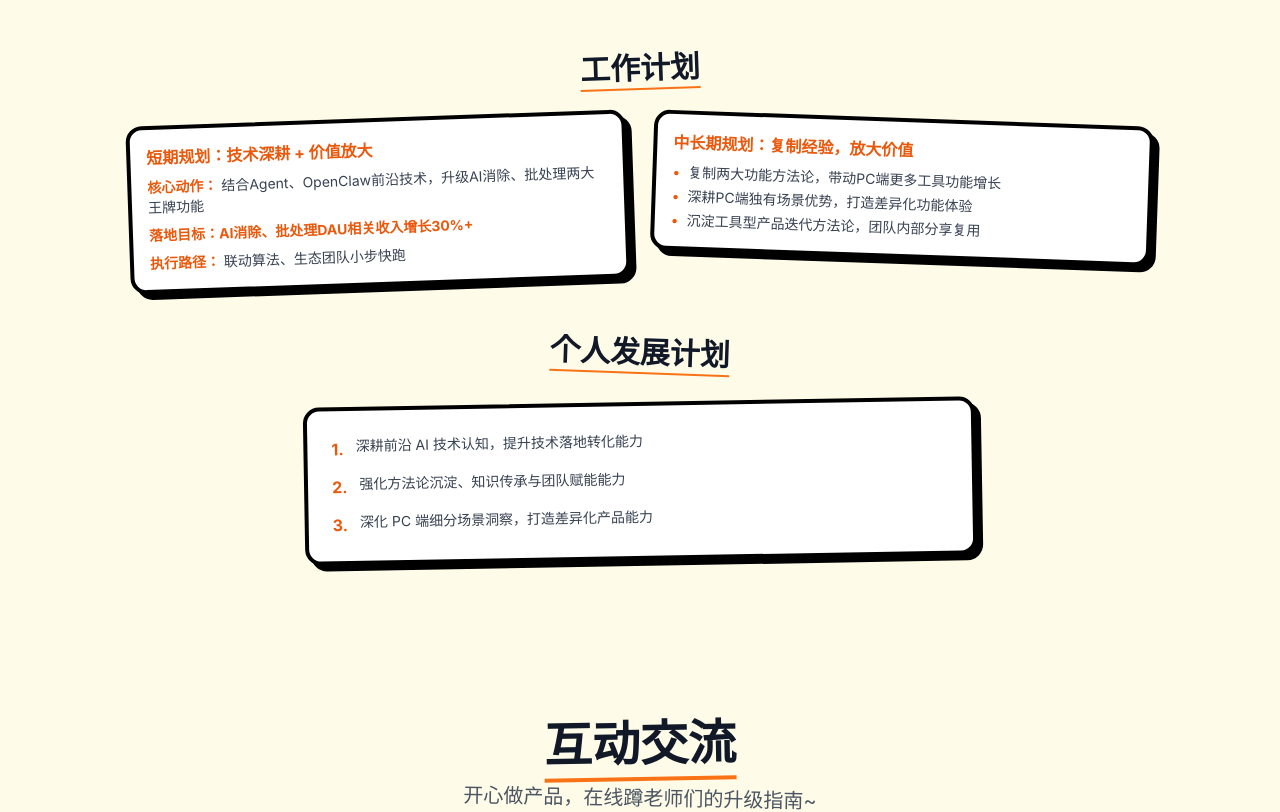
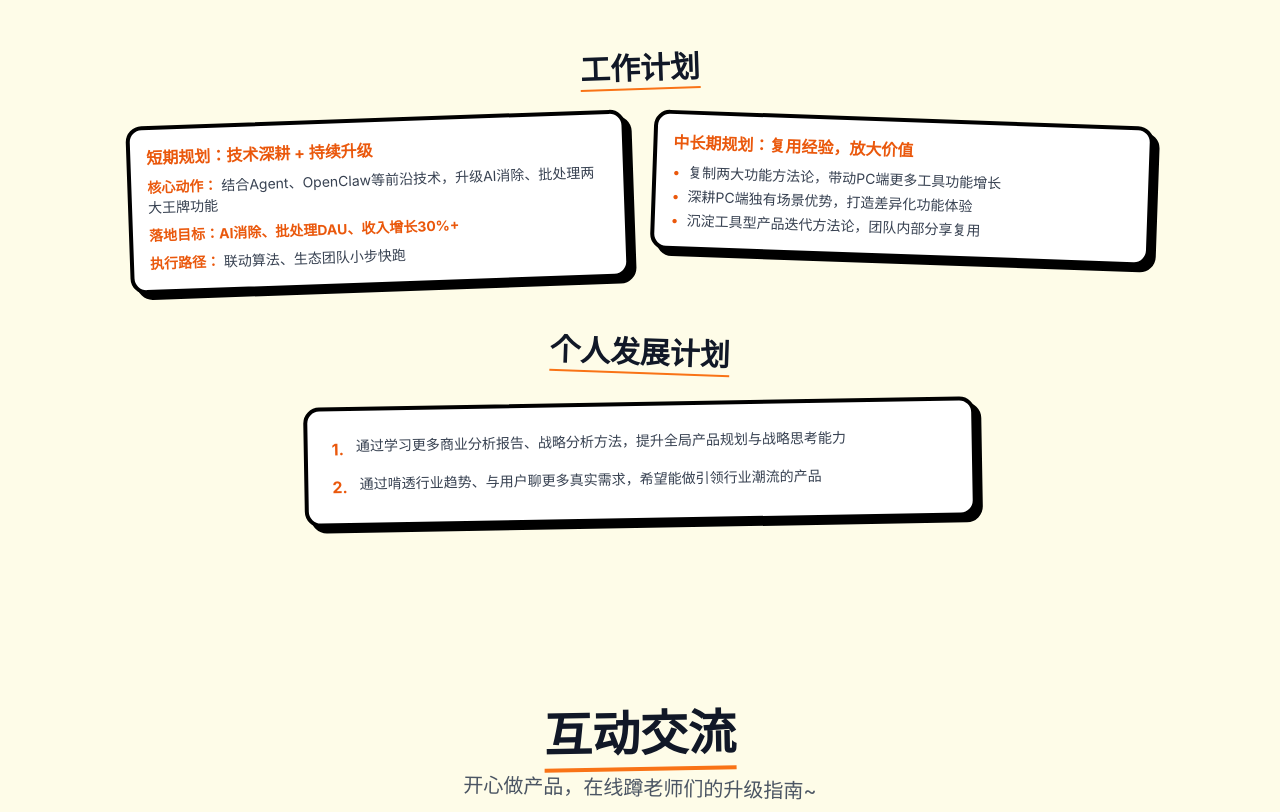
Before and after one commit to 8427zkp-code/promotion-presentation, a React (Vite) app: page / in a window 1280 px wide. Shown: the part 4220-5032 px from the top of the page. Built offline with nearby package versions, Linux system fonts and the light colour scheme.

Commit message:
修改个人计划和互动问题

```diff
--- a/src/components/FuturePlans.tsx
+++ b/src/components/FuturePlans.tsx
@@ -5,14 +5,14 @@ const FuturePlans: React.FC = () => {
   const workPlans = [
     {
       period: "短期规划（1年内）",
-      title: "技术深耕 + 价值放大",
-      action: "结合Agent、OpenClaw前沿技术，升级AI消除、批处理两大王牌功能",
-      target: "AI消除、批处理DAU相关收入增长30%+",
+      title: "技术深耕 + 持续升级",
+      action: "结合Agent、OpenClaw等前沿技术，升级AI消除、批处理两大王牌功能",
+      target: "AI消除、批处理DAU、收入增长30%+",
       path: "联动算法、生态团队小步快跑"
     },
     {
       period: "中长期规划（1-3年）",
-      title: "复制经验，放大价值",
+      title: "复用经验，放大价值",
       actions: [
         "复制两大功能方法论，带动PC端更多工具功能增长",
         "深耕PC端独有场景优势，打造差异化功能体验",
@@ -22,9 +22,8 @@ const FuturePlans: React.FC = () => {
   ];
 
   const personalPlans = [
-    "深耕前沿 AI 技术认知，提升技术落地转化能力",
-    "强化方法论沉淀、知识传承与团队赋能能力",
-    "深化 PC 端细分场景洞察，打造差异化产品能力"
+    "通过学习更多商业分析报告、战略分析方法，提升全局产品规划与战略思考能力",
+    "通过啃透行业趋势、与用户聊更多真实需求，希望能做引领行业潮流的产品"
   ];
 
   return (
--- a/src/components/InteractiveQA.tsx
+++ b/src/components/InteractiveQA.tsx
@@ -6,7 +6,7 @@ const InteractiveQA: React.FC = () => {
     {
       icon: "🙋‍♀️",
       title: "问题一",
-      content: "攒的经验与方法，除了自己用，怎么让它跨团队、跨业务也能用上，给公司多创造点价值？"
+      content: "在打造这类引领潮流的产品上，有什么好用的实战经验可以分享吗？"
     },
     {
       icon: "💡",
```
